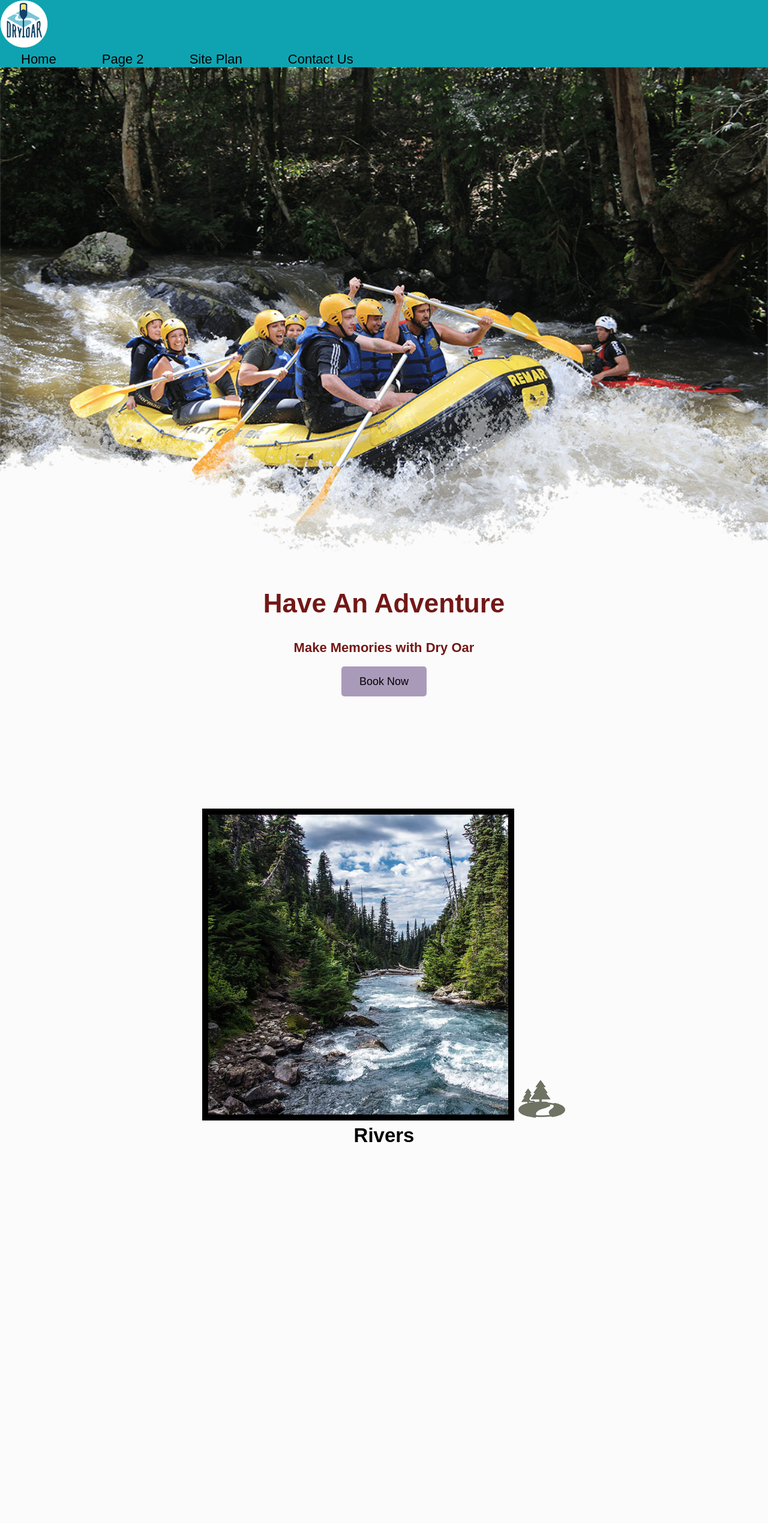
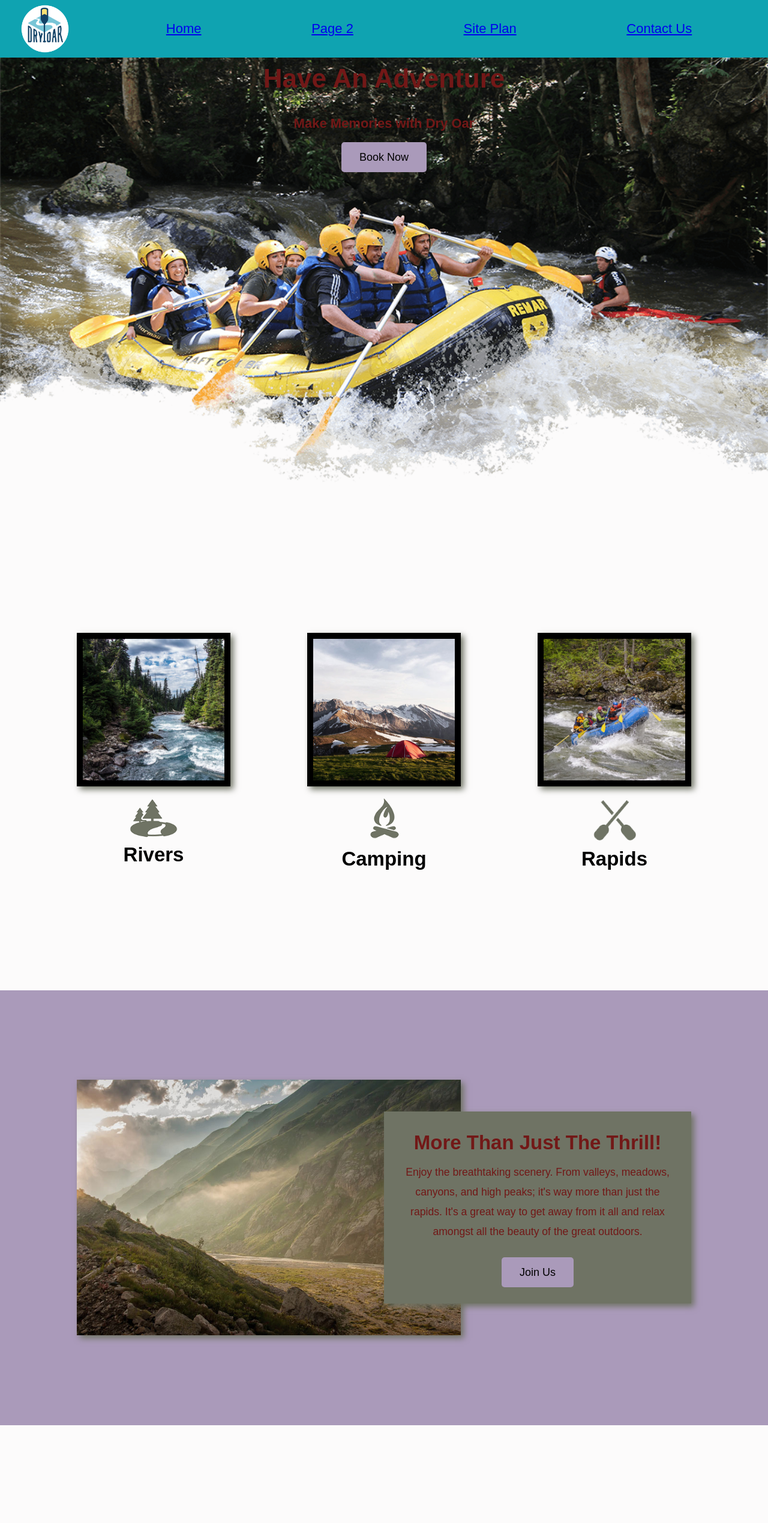
Before and after one commit to webfundamentals/WDD130, a plain HTML site: page wwr/index.html in a window 1280 px wide. Shown: the top 2539 px of the page at 60% size. Drawn offline with Linux system fonts and the light colour scheme; a web font is replaced by a local one.

Commit message:
add changes

```diff
--- a/wwr/styles/styles.css
+++ b/wwr/styles/styles.css
@@ -29,6 +29,32 @@
   --nav-hover-background-color: #0fa3b1;
 }
 
+header {
+    background-color: #0fa3b1;
+    display: grid;
+    grid-template-columns: 150px auto;
+}
+
+nav {
+    text-align: center;
+    color: #000000;
+    text-decoration: none;
+    padding: 35px;
+    text-align: center;
+    display: flex;
+    justify-content: space-around;
+}
+
+nav a:hover {
+    background-color: #fcfbfb;
+}
+
+#logo_link {
+    padding-top: 5px;
+    justify-self: center;
+    align-self: center;
+}
+
 body {
     font-family: var(--heading-font);
     color: var(--headline-color-on-white);
@@ -50,12 +76,6 @@ h2 {
     margin: 0;
 }
 
-.msg {
-    background-color: #6f7364;
-    line-height: 1.5em;
-    padding: 35px;
-  }
-
 #content {
     max-width: 1600px;
     margin: 0 auto;
@@ -63,21 +83,33 @@ h2 {
 
 #background {
     height: 725px;
-
-/* block lines centered */
-
 }
 
-nav a {
-    text-align: center;
+#hero {
+    display:grid;
+    grid-template-columns: 1fr 3fr 1fr;
+    margin-top: -100px;
 }
 
+#hero-box {
+    grid-column: 1/4;
+    grid-row: 1/3;
+    z-index: -1;
+}
+
+#hero-msg {
+    grid-column: 2/3;
+    grid-row: 1/2;
+    margin-top: 100px;
+}
 #hero-msg h1 {
     text-align: center;
 }
 
 #hero-msg h4 {
     text-align: center;
+    grid-column: 2/3;
+    grid-row: 1/2;
 }
 
 .button-box {
@@ -88,24 +120,45 @@ main section {
     text-align: center;
 }
 
-/* background and font colors here
-body
-header
-nav a:hover
-.book, .join
-.book:hover, .join:hover
-#background
-.msg
-footer
- */
-
-header {
-    background-color: #0fa3b1;
+.home-grid {
+    display: grid;
+    grid-template-columns: repeat(10, 1fr);
 }
 
-nav a:hover {
-    background-color: #fcfbfb;
+.card-img, .mountains {
+    width: 100%;
 }
+
+.rivers-card {
+    grid-column: 2/4;
+    grid-row: 2/3;
+}
+
+.camping-card {
+    grid-column: 5/7;
+    grid-row: 2/3;
+}
+
+.rapids-card {
+    grid-column: 8/10;
+    grid-row: 2/3;
+}
+
+#background {
+    grid-column: 1/11;
+    grid-row: 4/9;
+}
+
+footer {
+    color: #721817;
+    padding: 25px 50px;
+    background-color: #aa9aba;
+    margin-top: 200px;
+    display: flex;
+    justify-content: space-around;
+    align-items: center;
+}
+
 
 .book, .join {
     background-color: #aa9aba;
@@ -129,6 +182,7 @@ nav a:hover {
 footer .social img {
     padding-top: 15px;
 }
+
 
 
 /*  nav a
@@ -165,15 +219,6 @@ h4 {
     padding-bottom: 15px;
 }
 
-footer {
-    color: #721817;
-    padding: 25px 50px;
-    background-color: #aa9aba;
-    margin-top: 200px;
-
-}
-
-
 footer a:hover {
     color: #721817;
 }
@@ -184,9 +229,6 @@ footer a:hover {
     width: 80px;
 }
 
-#logo_link {
-    padding-top: 5px;
-}
 
 .icon {
     width: 80px;
@@ -200,13 +242,6 @@ footer a:hover {
 
 /*  15. Take off or add the default underline of links */
 
-nav a {
-    text-align: center;
-    color: #000000;
-    text-decoration: none;
-    padding: 35px;
-    text-align: center;
-}
 
 footer a {
     text-align: center;
@@ -226,10 +261,81 @@ footer p a:hover {
     margin: 200px 0;
 }
 
-.card-img {
-    border: 10px solid black;
-}
-
 main section img {
     box-sizing: border-box;
 }
+
+/* 6. Enhancements (transition, shadow, transform, opacity */
+
+.card-img {
+    border: 10px solid black;
+    transition: transform .5s;
+    box-shadow: 5px 5px 10px #6f7364
+}
+
+.card-img:hover {
+    opacity: 0.6;
+    transform: scale(1.1);
+}
+
+.msg {
+    background-color: #6f7364;
+    line-height: 1.5em;
+    padding: 35px;
+    grid-column: 6/10;
+    grid-row: 6/7;
+    box-shadow: 5px 5px 10px #6f7364;
+  }
+
+.mountains {
+    grid-column: 2/7;
+    grid-row: 5/8;
+    box-shadow: 5px 5px 10px #6f7364;
+
+}
+
+/* 7. Responsive design */
+
+@media screen and (max-width: 900px) {
+    #hero, .home-grid {
+        display: block;
+        height: auto;
+    }
+    nav, footer {
+        flex-direction: column;
+    }
+    nav a {
+        display: block;
+        padding: 15px;
+    }
+    #hero {
+        margin-top: 0;
+    }
+    #hero-msg {
+        margin-top: 0;
+    }
+    #hero-msg h4 {
+        display: none;
+    }
+    #hero-msg h1 {
+        color: #6f7364;
+    }
+    .home-title {
+        font-size: 25px;
+    }
+    .rivers-card, .camping-card, .rapids-card {
+        margin: 50px auto;
+        width: 60%;
+    }
+    #background {
+        display: none;
+    }
+    .mountains, .msg {
+        width: 80%;
+        display: block;
+        margin: 0 auto;
+    }
+    footer {
+        margin-top: 25px;
+    }
+}
```
Also changed, not shown: wwr/index.html (+0 -3 lines).
